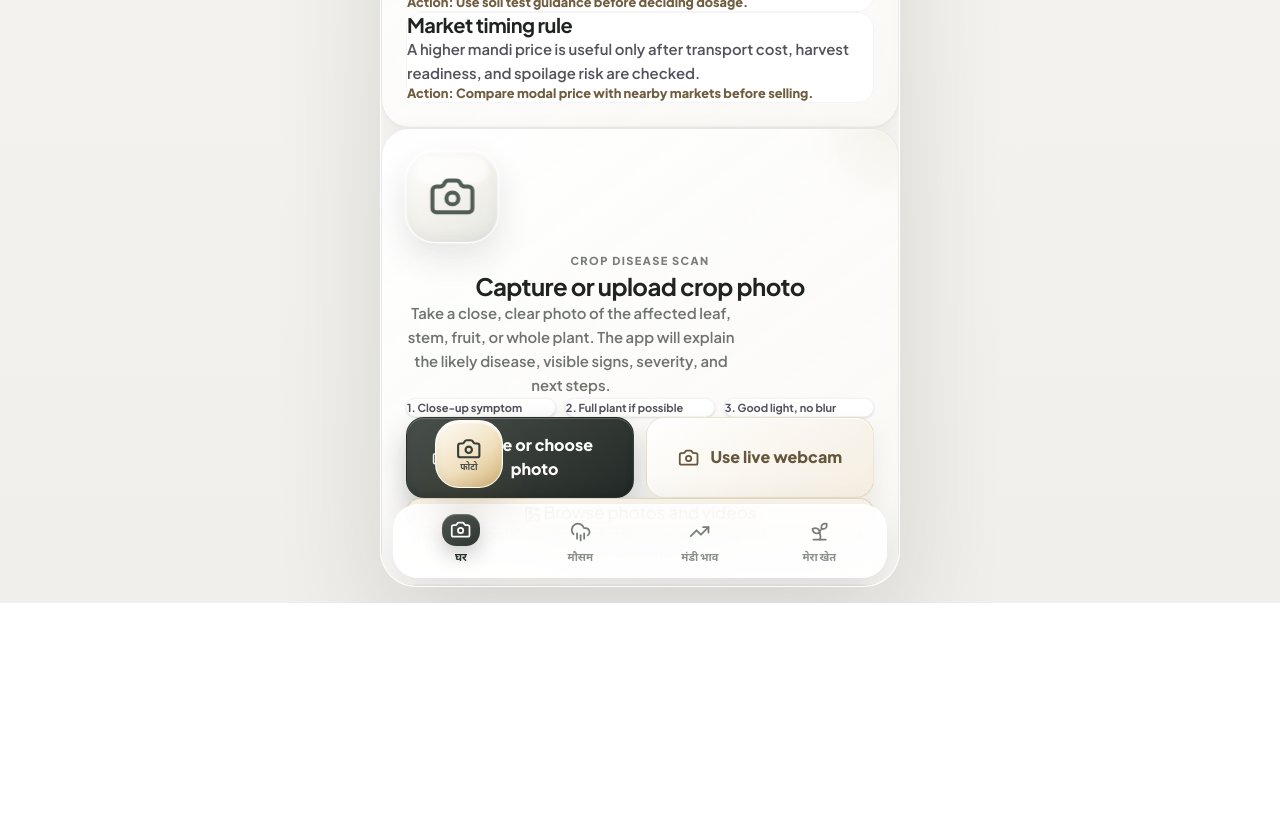
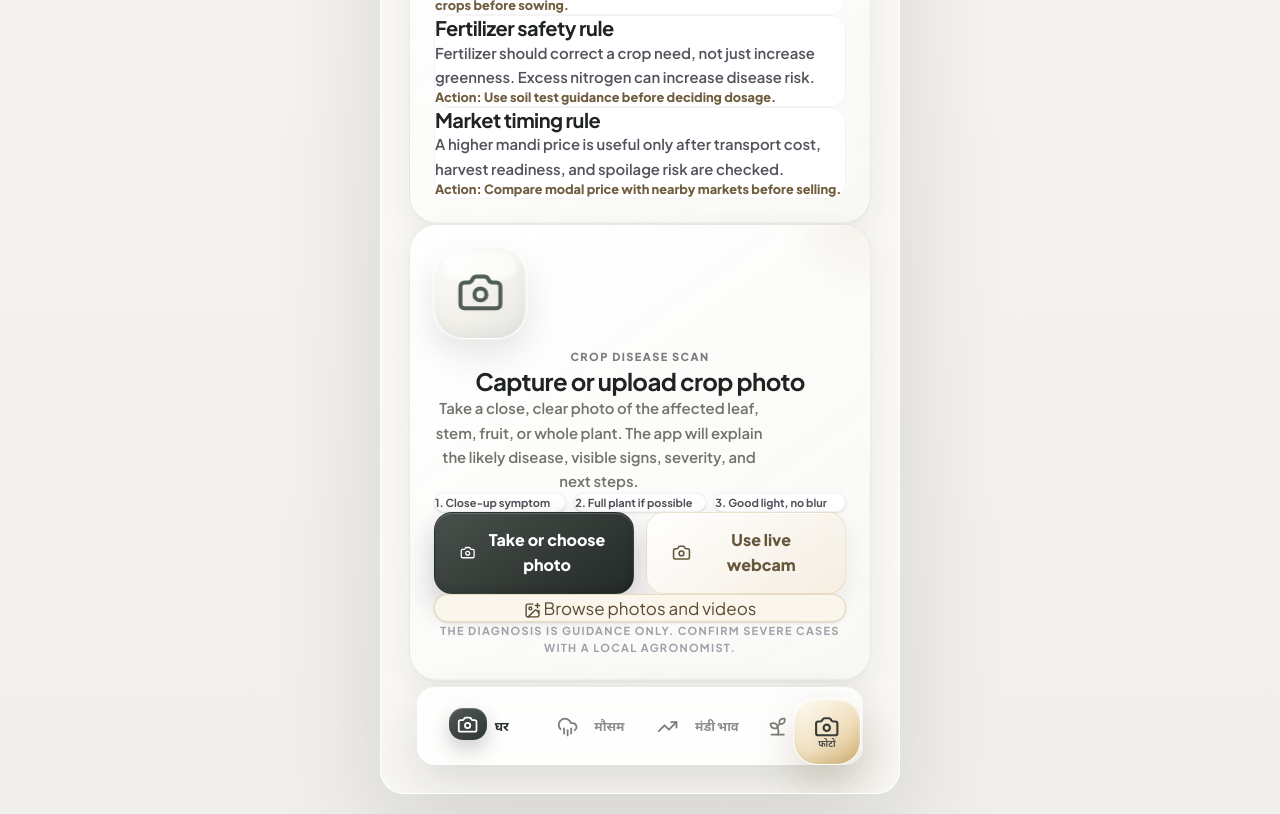
Before and after one commit to ashu27198mastud-design/AIFarming, a Next.js app: page / in a window 1280 px wide. Shown: the part 1900-2714 px from the top of the page. Before the commit the page ends 2503 px from the top, so only its background shows below. Built offline with nearby package versions, Linux system fonts and the light colour scheme; no server answers.

Commit message:
Add responsive desktop dashboard layout

```diff
--- a/src/app/globals.css
+++ b/src/app/globals.css
@@ -556,3 +556,92 @@ pre {
     transition-duration: 0.01ms !important;
   }
 }
+
+
+/* Responsive desktop workspace */
+.home-dashboard {
+  display: grid;
+  gap: 20px;
+}
+
+@media (min-width: 900px) {
+  .app-canvas {
+    padding: 20px;
+  }
+
+  .app-shell {
+    width: min(1440px, 100%);
+    min-height: calc(100vh - 40px);
+    margin: 0;
+    border-radius: 24px;
+  }
+
+  .premium-header {
+    padding: 18px 28px;
+  }
+
+  .premium-main {
+    padding: 28px 28px 112px;
+  }
+
+  .home-dashboard {
+    grid-template-columns: repeat(2, minmax(0, 1fr));
+    align-items: start;
+    gap: 22px;
+  }
+
+  .home-dashboard > .dashboard-hero,
+  .home-dashboard > :last-child {
+    grid-column: 1 / -1;
+  }
+
+  .home-dashboard > .dashboard-hero {
+    padding: 28px;
+  }
+
+  .home-dashboard > .grid {
+    align-self: stretch;
+  }
+
+  .bottom-dock-wrap {
+    right: 24px;
+    bottom: 20px;
+    left: 24px;
+  }
+
+  .bottom-dock {
+    max-width: 680px;
+    border-radius: 18px;
+  }
+
+  .nav-tab-button {
+    min-height: 62px;
+    flex-direction: row;
+    gap: 8px;
+    border-radius: 13px;
+  }
+
+  .nav-tab-button span {
+    margin-top: 0;
+    font-size: 13px;
+  }
+
+  .m3-fab {
+    right: max(38px, calc((100vw - 1440px) / 2 + 30px));
+    bottom: 28px;
+  }
+}
+
+@media (min-width: 1220px) {
+  .home-dashboard {
+    grid-template-columns: repeat(3, minmax(0, 1fr));
+  }
+
+  .home-dashboard > .dashboard-hero {
+    grid-column: span 2;
+  }
+
+  .home-dashboard > :last-child {
+    grid-column: 1 / -1;
+  }
+}
```
